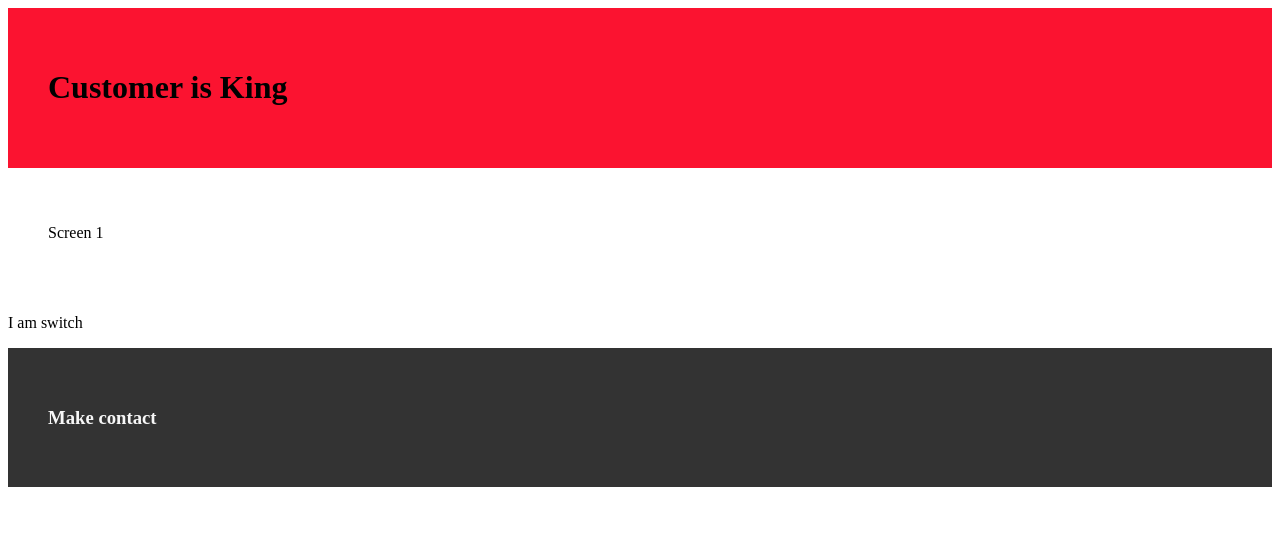
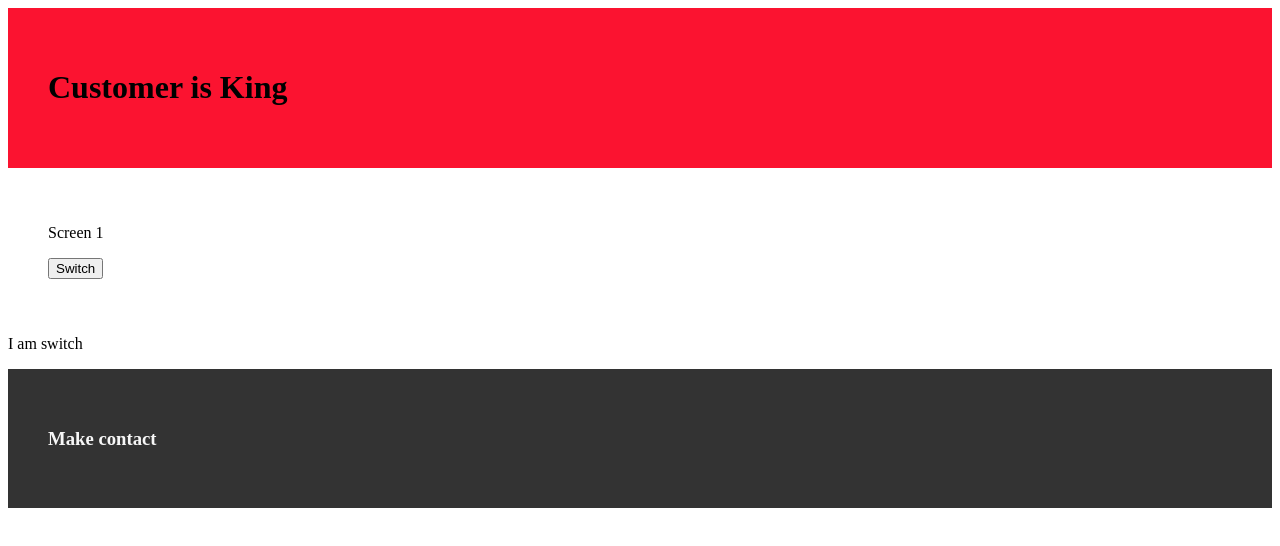
Before and after one commit to mattperkins/activeScreenConditional, a React (Create React App) app: page / in a window 1280 px wide. Shown: the top 546 px of the page. Built offline with nearby package versions, Linux system fonts and the light colour scheme.

Commit message:
add button/test switch method

```diff
--- a/src/index.js
+++ b/src/index.js
@@ -87,9 +87,12 @@ let activeScreen
      <div>
 <Header title="Customer is King"/>
 
-<Body>{activeScreen}</Body>
+<Body>
+  {activeScreen}
+<button onClick={this.doSwitch}>Switch</button>
+</Body>
 
-<App onClick={this.doSwitch} switch="I am switch"/>
+<App switch="I am switch"/>
 
 <Footer title="Make contact"/>
 
```
